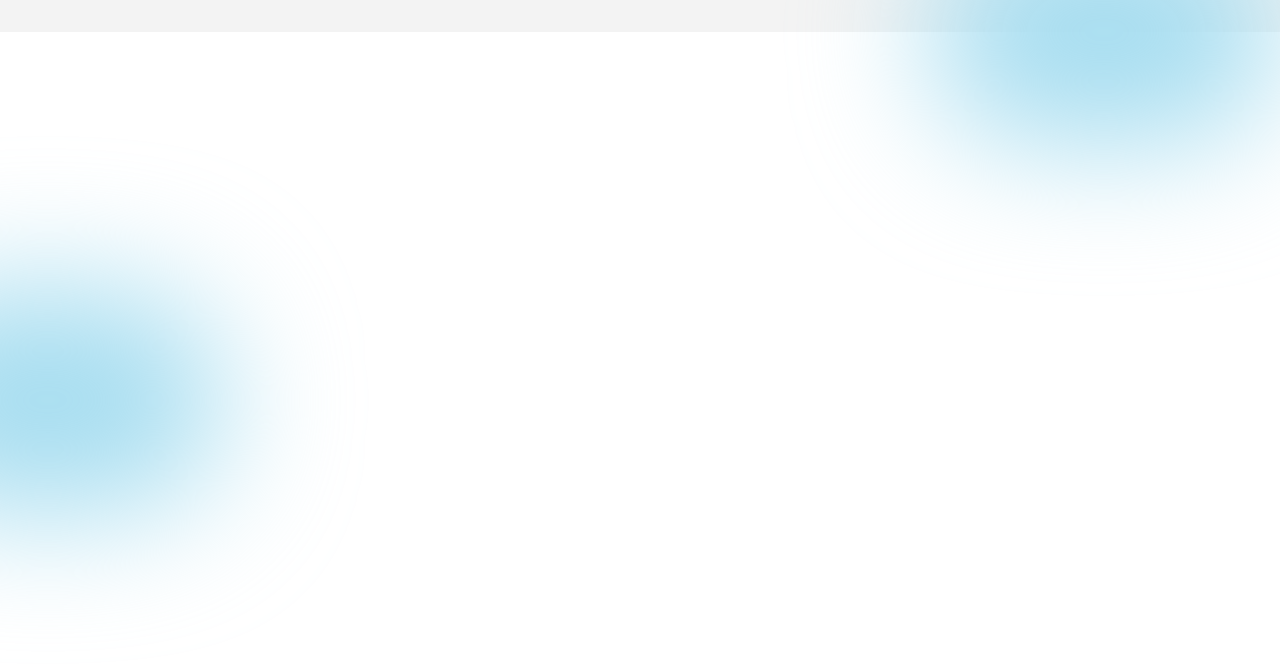
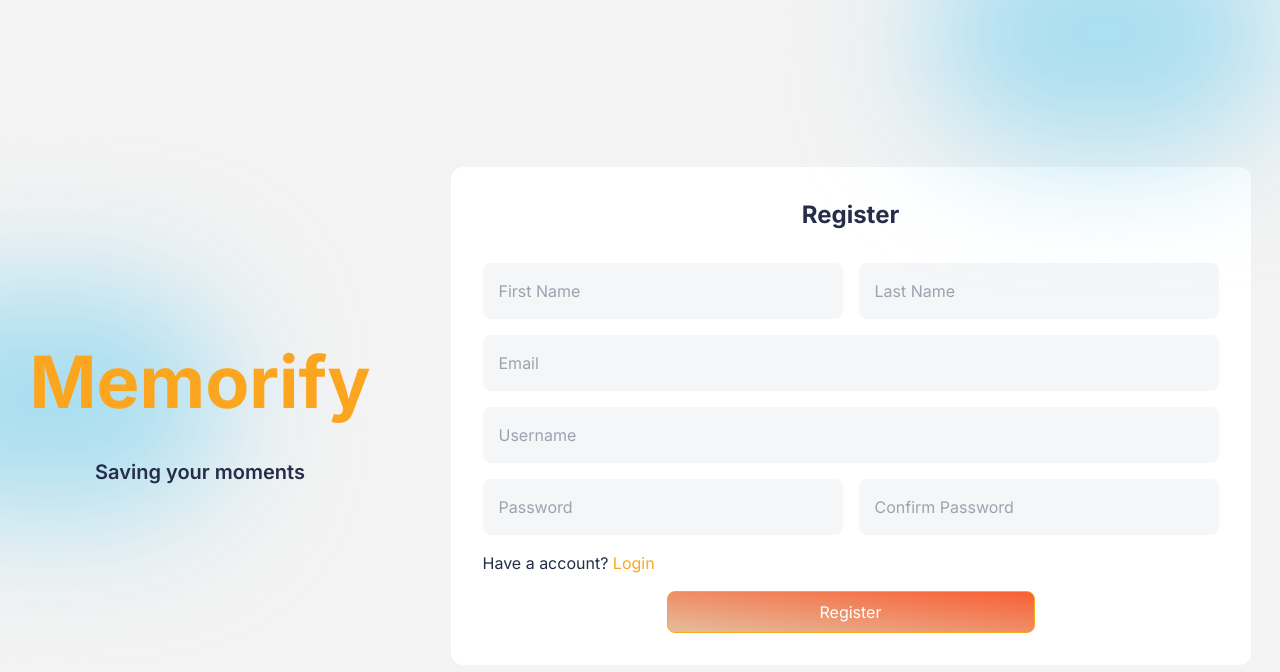
Before and after one commit to TuanNguyen0915/memorify, a React (Vite) app: page /register in a window 1280 px wide. Before the commit this address had no page. Shown: the top 672 px of the page. Built offline with nearby package versions, Linux system fonts and the light colour scheme.

Commit message:
create Login and Register pages

```diff
--- a/src/App.jsx
+++ b/src/App.jsx
@@ -1,7 +1,9 @@
 import { Routes, Route } from "react-router-dom"
 import Home from "./pages/home/Home"
-import LoginPage from "./pages/home/authPage/LoginPage"
+
 import ProfilePage from "./pages/profilePage/ProfilePage"
+import LoginPage from "./pages/auth/LoginPage"
+import RegisterPage from "./pages/auth/RegisterPage"
 
 const App = () => {
   return (
@@ -12,6 +14,7 @@ const App = () => {
       <Routes>
         <Route path="/" element={<Home />} />
         <Route path="/login" element={<LoginPage />} />
+        <Route path="/register" element={<RegisterPage />} />
         <Route path="/profile" element={<ProfilePage />} />
       </Routes>
     </div>
--- /dev/null
+++ b/src/pages/auth/LoginPage.jsx
@@ -0,0 +1,51 @@
+import { useNavigate } from "react-router-dom"
+
+const LoginPage = () => {
+  const navigate = useNavigate()
+  return (
+    <div className="md:flexCenter flex h-screen w-full flex-col gap-20 md:flex-row">
+      <div className="z-10 flex flex-col items-center justify-center">
+        <p className="mb-10 text-7xl font-bold text-orange-1">Memorify</p>
+        <p className="text-xl font-semibold">Saving your moments</p>
+      </div>
+      <div className="flex min-w-[50rem] flex-col gap-4 rounded-xl bg-white p-8">
+        <p className="w-full pb-4 text-center text-2xl font-bold">Log In</p>
+        <form className="flex flex-col gap-4">
+          <input
+            required
+            autoComplete="off"
+            type="email"
+            placeholder="Email"
+            className="w-full rounded-lg bg-slate-400/10 p-4 outline-none"
+          />
+          <input
+            required
+            autoComplete="off"
+            type="password"
+            placeholder="Password"
+            className="w-full rounded-lg bg-slate-400/10 p-4 outline-none"
+          />
+          <div className="flexBetween flex gap-4">
+            <p>
+              Not have a account?{" "}
+              <span
+                className="cursor-pointer text-orange-1"
+                onClick={() => navigate("/register")}
+              >
+                Register
+              </span>
+            </p>
+            <p className="hover:text-orange-1">Forgot password?</p>
+          </div>
+          <div className="flexCenter  w-full">
+            <button className="btn flexCenter w-1/2 rounded-lg border border-orange-1 px-4 py-2 text-white duration-500 hover:bg-none hover:text-orange-1">
+              Log In
+            </button>
+          </div>
+        </form>
+      </div>
+    </div>
+  )
+}
+
+export default LoginPage
--- /dev/null
+++ b/src/pages/auth/RegisterPage.jsx
@@ -0,0 +1,82 @@
+import { useNavigate } from "react-router-dom"
+
+const RegisterPage = () => {
+  const navigate = useNavigate()
+  return (
+    <div className="md:flexCenter flex h-screen w-full flex-col gap-20 md:flex-row">
+      <div className="z-10 flex flex-col items-center justify-center">
+        <p className="mb-10 text-7xl font-bold text-orange-1">Memorify</p>
+        <p className="text-xl font-semibold">Saving your moments</p>
+      </div>
+      <div className="flex min-w-[50rem] flex-col gap-4 rounded-xl bg-white p-8">
+        <p className="w-full pb-4 text-center text-2xl font-bold">Register</p>
+        <form className="flex flex-col gap-4">
+          <div className="flexBetween flex gap-4">
+            <input
+              required
+              autoComplete="off"
+              type="text"
+              placeholder="First Name"
+              className="w-full rounded-lg bg-slate-400/10 p-4 outline-none"
+            />
+            <input
+              required
+              autoComplete="off"
+              type="text"
+              placeholder="Last Name"
+              className="w-full rounded-lg bg-slate-400/10 p-4 outline-none"
+            />
+          </div>
+          <input
+            required
+            autoComplete="off"
+            type="email"
+            placeholder="Email"
+            className="w-full rounded-lg bg-slate-400/10 p-4 outline-none"
+          />
+          <input
+            required
+            autoComplete="off"
+            type="text"
+            placeholder="Username"
+            className="w-full rounded-lg bg-slate-400/10 p-4 outline-none"
+          />
+          <div className="flexBetween flex gap-4">
+            <input
+              required
+              autoComplete="off"
+              type="password"
+              placeholder="Password"
+              className="w-full rounded-lg bg-slate-400/10 p-4 outline-none"
+            />
+            <input
+              required
+              autoComplete="off"
+              type="password"
+              placeholder="Confirm Password"
+              className="w-full rounded-lg bg-slate-400/10 p-4 outline-none"
+            />
+          </div>
+
+          <p>
+            Have a account?{" "}
+            <span
+              className="cursor-pointer text-orange-1"
+              onClick={() => navigate("/login")}
+            >
+              Login
+            </span>
+          </p>
+
+          <div className="flexCenter  w-full">
+            <button className="btn flexCenter w-1/2 rounded-lg border border-orange-1 px-4 py-2 text-white duration-500 hover:bg-none hover:text-orange-1">
+              Register
+            </button>
+          </div>
+        </form>
+      </div>
+    </div>
+  )
+}
+
+export default RegisterPage
--- a/src/pages/home/authPage/LoginPage.jsx
+++ /dev/null
@@ -1,15 +0,0 @@
-import { useNavigate } from "react-router-dom"
-
-const LoginPage = () => {
-  const navigate = useNavigate()
-  return (
-    <div>
-      <h1>Login page</h1>
-      <button className="btn" onClick={() => navigate("/")}>
-        Back to Home
-      </button>
-    </div>
-  )
-}
-
-export default LoginPage
```
